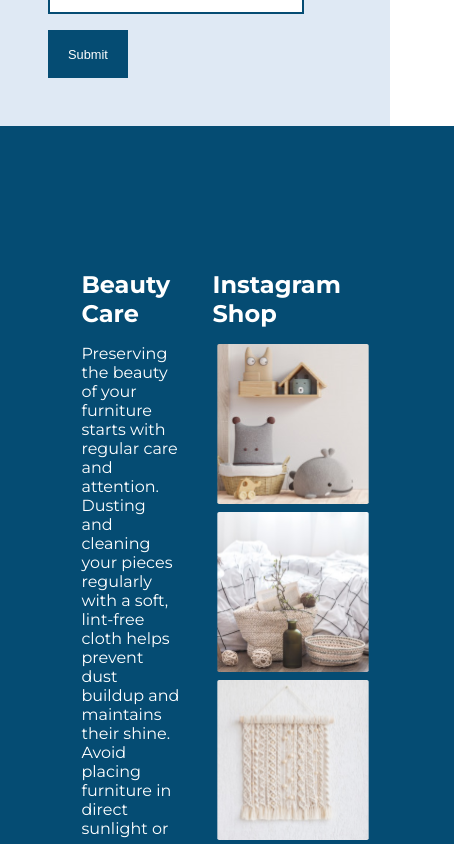
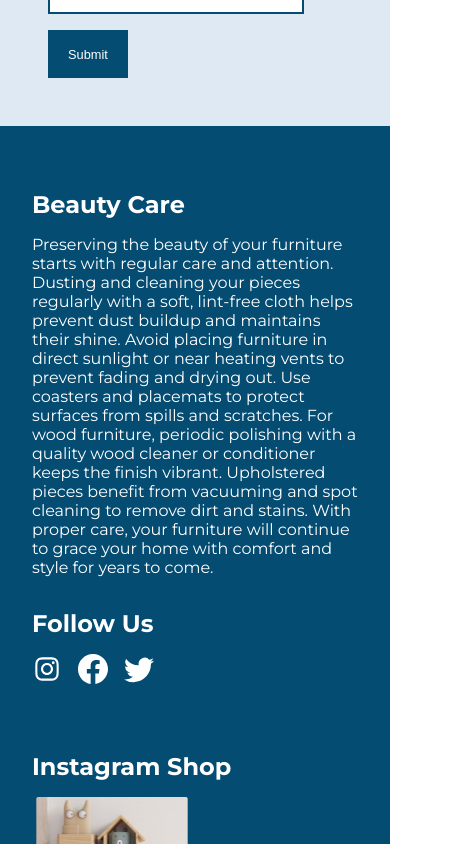
Before and after one commit to dawudarif/furniture-store, a React (Create React App) app: page / in a window 390 px wide. Shown: the part 7000-7844 px from the top of the page, 454 px wide, since content can reach past the window. Built offline with nearby package versions, Linux system fonts and the light colour scheme.

Commit message:
footer bug fix

```diff
--- a/src/styles/Footer.css
+++ b/src/styles/Footer.css
@@ -53,7 +53,7 @@ footer {
 
 /* Extra Small (XS) */
 @media (max-width: 575px) {
-  footer {
+  .footer-wrapper {
     flex-wrap: wrap;
     padding: 2rem;
   }
```
